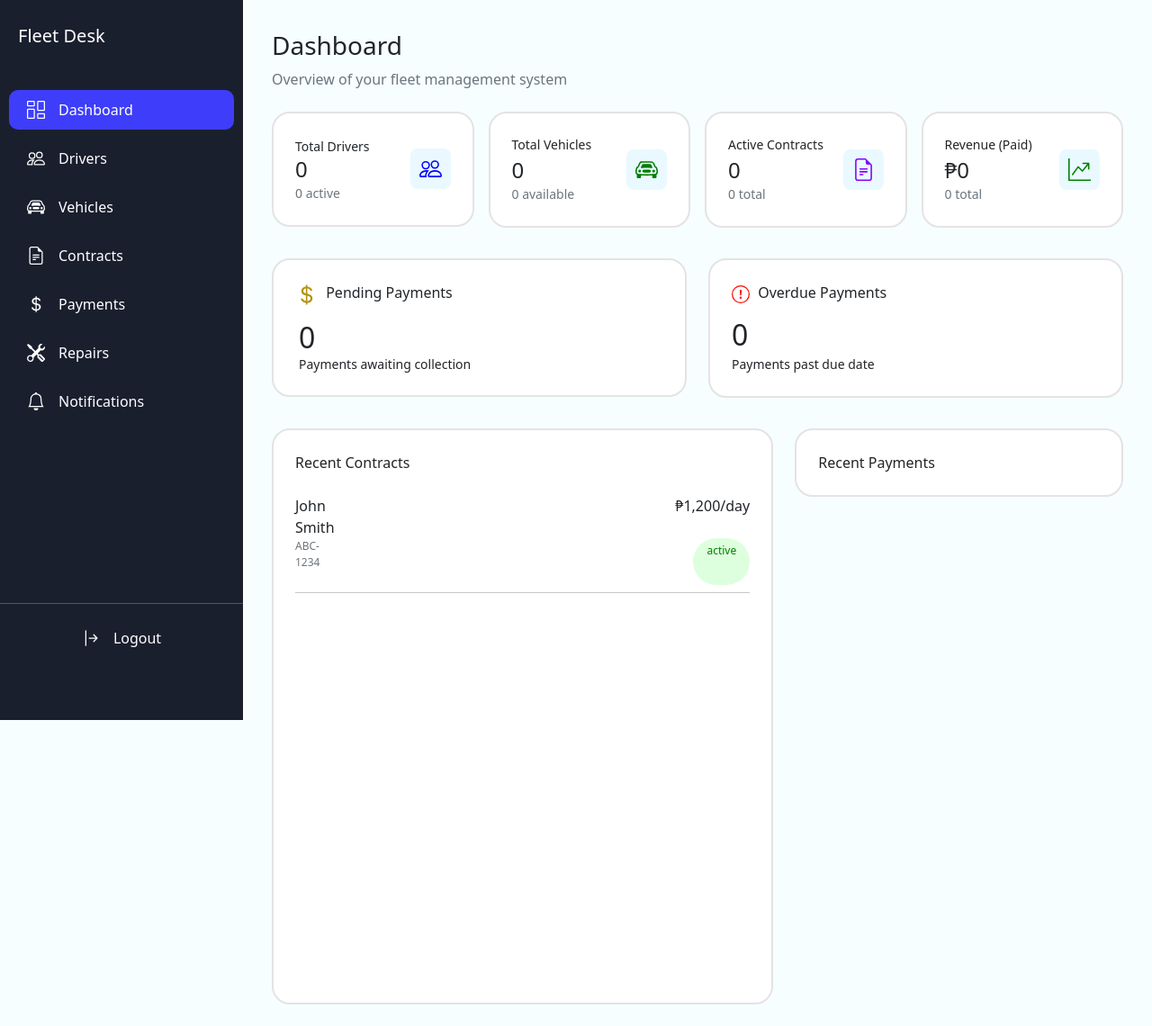
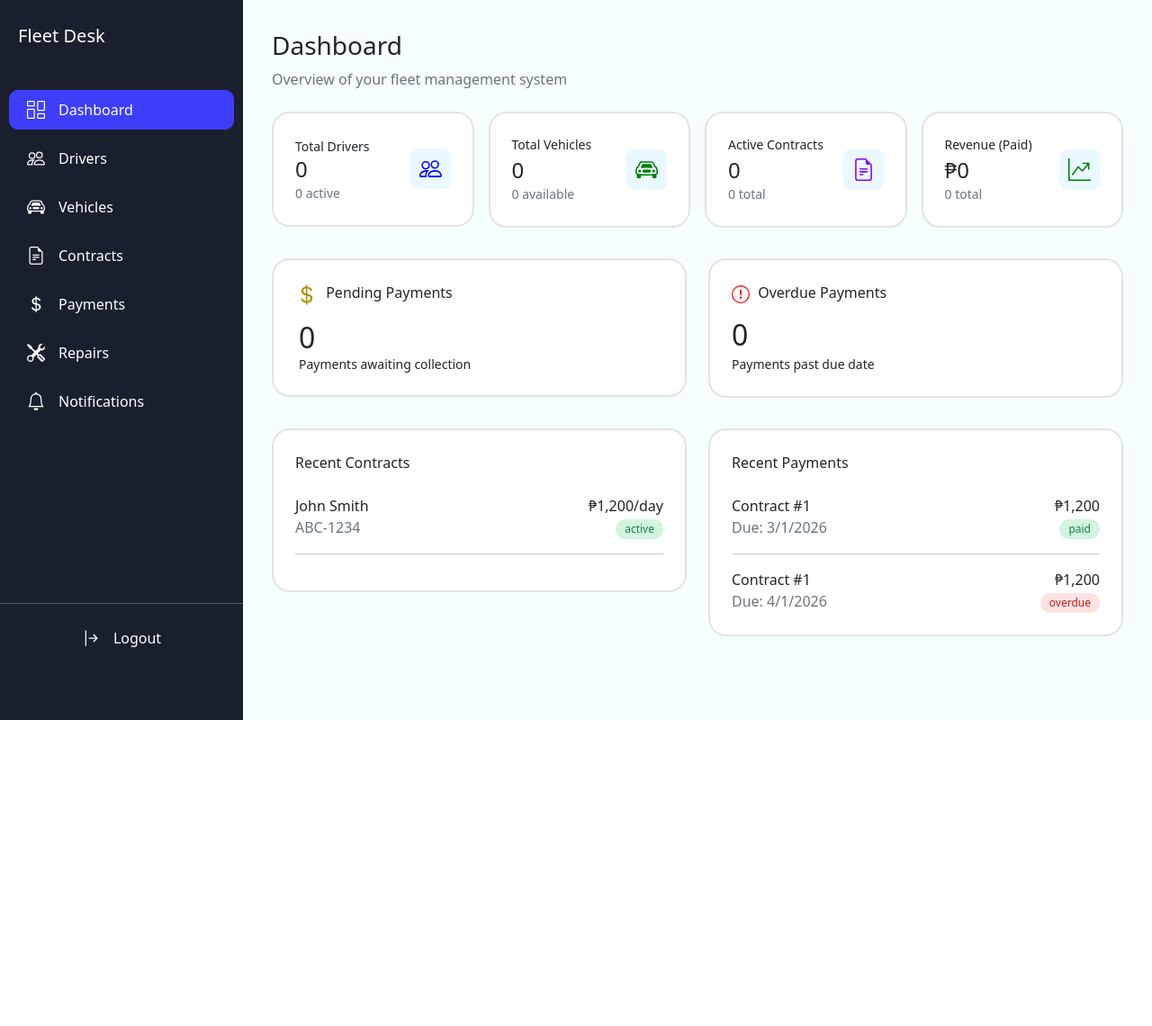
Before and after one commit to NarckI/FleetDesk, a Django app: page / in a window 1280 px wide. Shown: the whole page at 90% size. After the commit the page ends 800 px from the top, so only its background shows below. Run offline with Django 5.2, Linux system fonts and the light colour scheme; the visitor is signed in with stand-in values (Sample User, id 1).

Commit message:
fixed-home-content

```diff
--- a/fleet/static/css/fleetdesk.css
+++ b/fleet/static/css/fleetdesk.css
@@ -6,14 +6,6 @@ body{
     border-radius: 20px;
     border: 2px solid rgb(229, 227, 227);
     margin-bottom: 10px;
-}
-
-.box-recents{
-    background-color: rgb(255, 255, 255);
-    border-radius: 20px;
-    border: 2px solid rgb(229, 227, 227);
-    position: relative;
-    min-height: 80vh;
 }
 
 .sidebar{
@@ -144,20 +136,16 @@ body{
     font-size: 1rem;
 }
 
-#remitance{
-    font-size: 1rem;
-    margin-left: 23em;
-}
-
-#status{
-    font-size: 12px;
-    margin-left: 415px;
-    background-color: rgb(221, 255, 221);
-    padding: 5px 15px;
-    border-radius: 999px;
-    color: green;
-}
-
 .main-content .contract-due{
     font-size: 12px;
 }
+
+.badge-status {
+    display: inline-block;
+    padding: 2px 10px;
+    border-radius: 20px;
+    font-size: 12px;
+}
+.badge-status.active  { background-color: rgb(209, 245, 224); color: rgb(21, 128, 61); }
+.badge-status.paid    { background-color: rgb(209, 245, 224); color: rgb(21, 128, 61); }
+.badge-status.overdue { background-color: rgb(254, 226, 226); color: rgb(185, 28, 28); }
--- a/fleet/templates/home.html
+++ b/fleet/templates/home.html
@@ -89,27 +89,50 @@
         </div>
     </div>
     <div class="container-md my-4">
-        <div class="row">
-            <div class="col-md">
-                <div class="p-4 text-dark box-recents">
-                    <small class="h1 fs-6 m-0">Recent Contracts</small>
-                    <div class="d-md-flex align-content-center">
-                        <p class="mt-4 mb-0 name-contract">John Smith</p>
-                        <p class="mt-4 mb-0" id="remitance">₱1,200/day</p>
+    <div class="row">
+        <div class="col-12 col-md-6 mb-3">
+            <div class="p-4 text-dark box">
+                <small class="h1 fs-6">Recent Contracts</small>
+                <div class="d-flex justify-content-between align-items-start mt-4">
+                    <div>
+                        <p class="mb-0 fw-medium">John Smith</p>
+                        <p class="mb-0 text-muted">ABC-1234</p>
                     </div>
-                    <div class="d-md-flex align-content-center">
-                        <p class="mt-0 text-muted contract-due">ABC-1234</p>
-                        <p class="class mb-0" id="status">active</p>
+                    <div class="text-end">
+                        <p class="mb-0">₱1,200/day</p>
+                        <span class="badge-status active">active</span>
                     </div>
-                    <hr class="contracts-payments-divider">
                 </div>
+                <hr>
             </div>
-            <div class="col-md">
-                <div class="p-4 text-dark box">
-                    <small class="h1 fs-6 m-0">Recent Payments</small>
+        </div>
+        <div class="col-12 col-md-6 mb-3">
+            <div class="p-4 text-dark box">
+                <small class="h1 fs-6">Recent Payments</small>
+                <div class="d-flex justify-content-between align-items-start mt-4">
+                    <div>
+                        <p class="mb-0 fw-medium">Contract #1</p>
+                        <p class="mb-0 text-muted">Due: 3/1/2026</p>
+                    </div>
+                    <div class="text-end">
+                        <p class="mb-0">₱1,200</p>
+                        <span class="badge-status paid">paid</span>
+                    </div>
+                </div>
+                <hr>
+                <div class="d-flex justify-content-between align-items-start">
+                    <div>
+                        <p class="mb-0 fw-medium">Contract #1</p>
+                        <p class="mb-0 text-muted">Due: 4/1/2026</p>
+                    </div>
+                    <div class="text-end">
+                        <p class="mb-0">₱1,200</p>
+                        <span class="badge-status overdue">overdue</span>
+                    </div>
                 </div>
             </div>
         </div>
     </div>
+</div>
 </main>
 {% endblock %}
```
